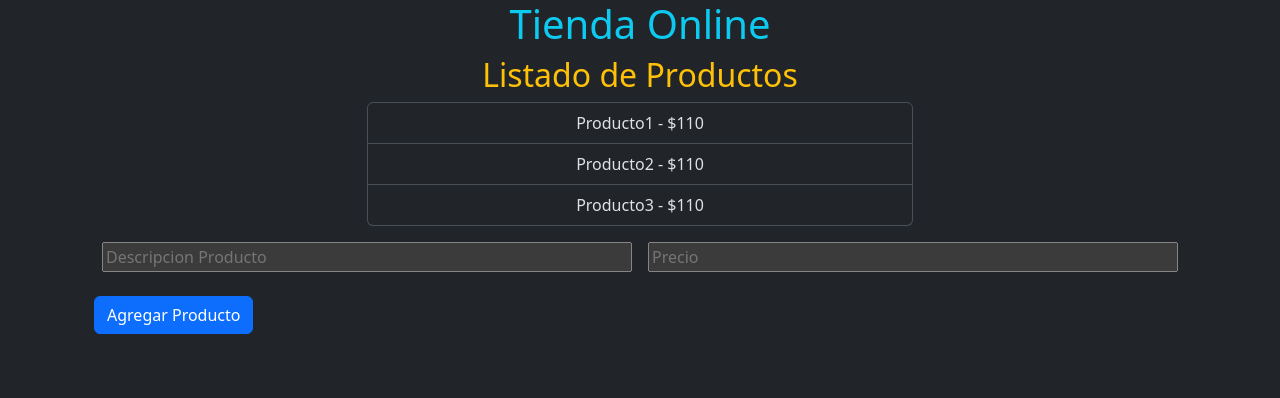
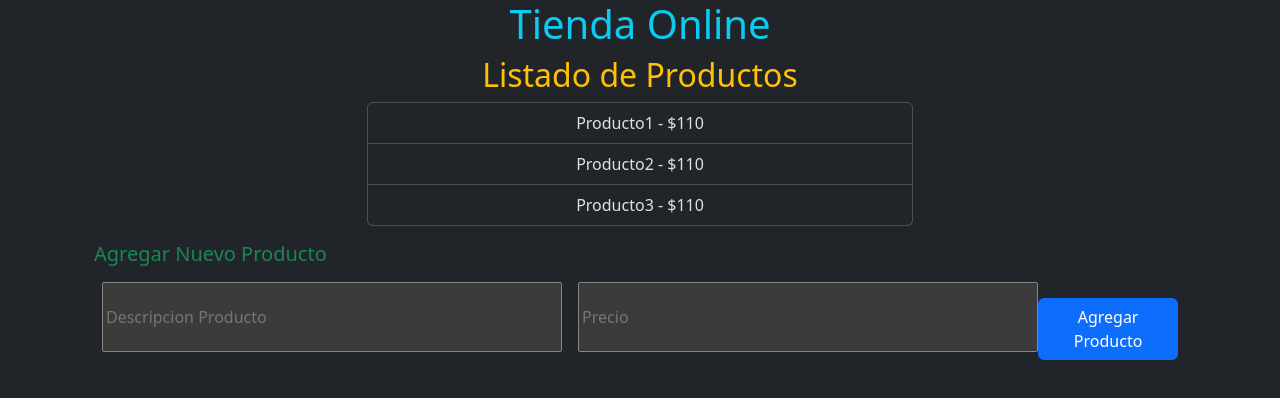
Before and after one commit to ernestooopc/tienda-online, an Angular app: page / in a window 1280 px wide. Shown: the top 398 px of the page. Built offline with nearby package versions, Linux system fonts and the light colour scheme.

Commit message:
refactor: corrections in components product listing

```diff
--- a/src/app/listado-productos/listado-productos.component.html
+++ b/src/app/listado-productos/listado-productos.component.html
@@ -8,15 +8,20 @@
     }
   </ul>
 
-  <div class="mt-3 d-flex justify-content-center px-2">
-    <input type="text" #descripcionProductoInput class="form-contro mb-2 w-50" placeholder="Descripcion Producto">
-    <input type="number" #precioProductoInput class="form-contro mb-2 w-50 ms-3" placeholder="Precio">
-  </div>
-  <button class="btn btn-primary mt-3 "
-    (click)="agregarProducto(descripcionProductoInput.value, + precioProductoInput.value);
-            descripcionProductoInput.value=''; precioProductoInput.value=''">
+  <h5 class="text-success mt-3" >Agregar Nuevo Producto</h5>
+
+  <form class="mt-3 d-flex justify-content-center px-2">
+    <input type="text" id="descripcion" name="descripcion"
+    placeholder="Descripcion Producto" class="form-contro mb-2 w-50"
+    autocomplete="off"
+    [(ngModel)]="descripcionInput"/>
+    <input type="number" id="precio" name="precio"
+    placeholder="Precio" class="form-contro mb-2 w-50 ms-3"
+    [(ngModel)]="precioInput"/>
+
+
+  <button type="submit" class="btn btn-primary mt-3" (click)="agregarProducto()">
     Agregar Producto
   </button>
-
-
+  </form>
 </div>
--- a/src/app/listado-productos/listado-productos.component.ts
+++ b/src/app/listado-productos/listado-productos.component.ts
@@ -1,9 +1,11 @@
 import { Component } from '@angular/core';
 import { Producto } from './model/producto-model';
+import { ProductoComponent } from './producto/producto.component';
+import { FormsModule } from '@angular/forms';
 
 @Component({
   selector: 'app-listado-productos',
-  imports: [],
+  imports: [ProductoComponent,FormsModule],
   templateUrl: './listado-productos.component.html',
   styleUrl: './listado-productos.component.css'
 })
@@ -17,11 +19,23 @@ export class ListadoProductosComponent {
 
   ];
 
-  agregarProducto(description: string,precio:number):void{
-    if(description && precio){
-      const nuevoProducto = new Producto(description,precio);
-      this.productos.push(nuevoProducto);
+  descripcionInput:string = '';
+  precioInput: number | null = null;
+
+  agregarProducto(){
+    if(this.descripcionInput.trim() == '' || this.precioInput == null || this.precioInput <=0){
+      console.log("Debe ingresar una descripción y un precio validos")
+      return;
     }
+
+    const producto = new Producto(this.descripcionInput,this.precioInput);
+    this.productos.push(producto);
+
+    //Limpiamos los campos del formulario
+    this.descripcionInput = '';
+    this.precioInput = null;
+
+
   }
 
 }
```
